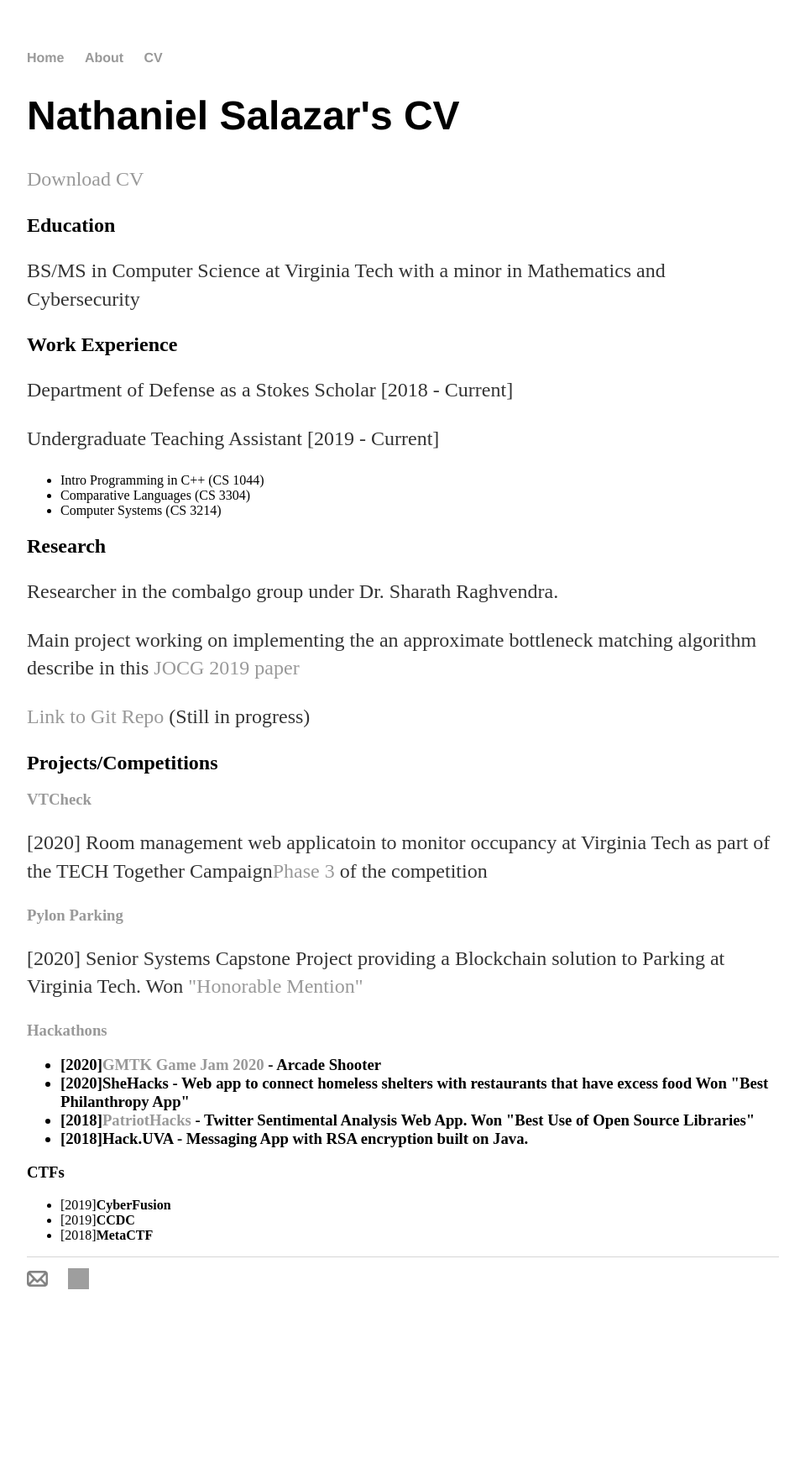
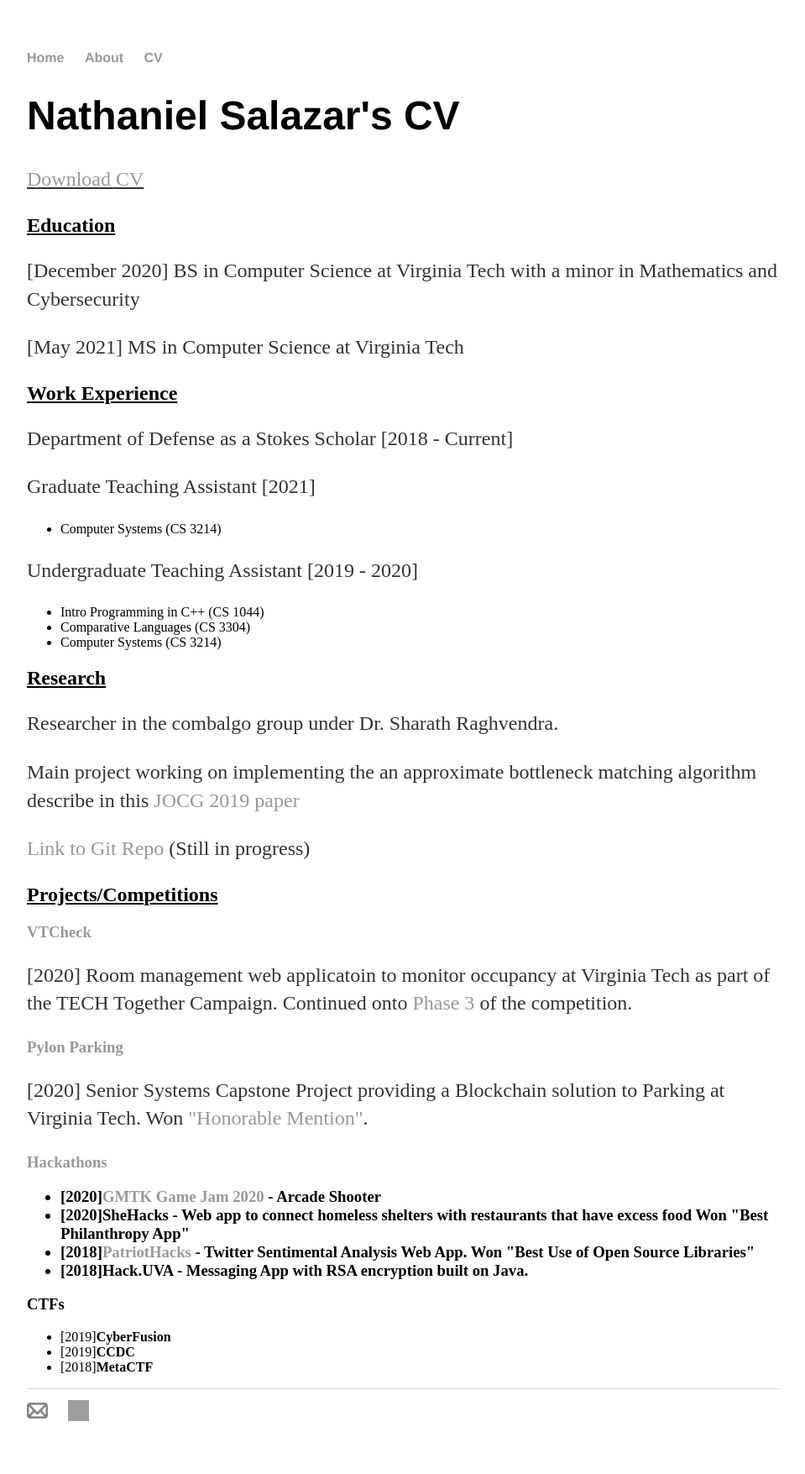
Before and after one commit to Nintendroid1/nintendroid1.github.io, a Jekyll site: the page built from cv/index.html, in a window 1280 px wide. Shown: the whole page at 84% size, without its empty margins (160-1119 px from the left). Built offline with Jekyll 4.4.1, drawn with Linux system fonts in a browser that asks for light colours; before the commit the page ends 1598 px from its top, so only the background shows below that; grey boxes are pictures that could not be loaded.

Commit message:
Update index.html

```diff
--- a/cv/index.html
+++ b/cv/index.html
@@ -3,30 +3,35 @@ layout: default
 title: Nathaniel Salazar's CV
 ---
 	<h1>{{ page.title }}</h1>
-		<p><a href="/files/Salazar_Nathaniel_2020_website.pdf">Download CV</a></p>
+	<p><u><a href="/files/Salazar_Nathaniel_2020_website.pdf">Download CV</a></u></p>
 
-	<h2>Education</h2>
-		<p>BS/MS in Computer Science at Virginia Tech with a minor in Mathematics and Cybersecurity</p>
+	<h2><u>Education</u></h2>
+		<p>[December 2020] BS in Computer Science at Virginia Tech with a minor in Mathematics and Cybersecurity</p>
+		<p>[May 2021] MS in Computer Science at Virginia Tech</p>
 
-	<h2>Work Experience</h2>
+	<h2><u>Work Experience</u></h2>
 		<p> Department of Defense as a Stokes Scholar [2018 - Current]</p>
-		<p> Undergraduate Teaching Assistant [2019 - Current]</p>
+		<p> Graduate Teaching Assistant [2021]</p>
+		<ul>
+			<li> Computer Systems (CS 3214) </li>
+		</ul>
+		<p> Undergraduate Teaching Assistant [2019 - 2020]</p>
 		<ul>
 			<li> Intro Programming in C++ (CS 1044)</li>
 			<li> Comparative Languages (CS 3304) </li>
 			<li> Computer Systems (CS 3214) </li>
 		</ul>
 
-	<h2>Research</h2>
+	<h2><u>Research</u></h2>
 		<p> Researcher in the combalgo group under Dr. Sharath Raghvendra. </p>
 		<p>Main project working on implementing the an approximate bottleneck matching algorithm describe in this <a href="https://drops.dagstuhl.de/opus/volltexte/2019/10452/pdf/LIPIcs-SoCG-2019-48.pdf">JOCG 2019 paper</a></p>
 		<p><a href="https://github.com/Nintendroid1/FASTMATCH">Link to Git Repo </a>(Still in progress) </p>
 
-	<h2>Projects/Competitions</h2>
+	<h2><u>Projects/Competitions</u></h2>
 		<h3><a href="https://hokiecheck.com/">VTCheck</a></h3>
-			<p>[2020] Room management web applicatoin to monitor occupancy at Virginia Tech as part of the TECH Together Campaign<a href="https://vtnews.vt.edu/articles/2020/08/fralinlifesci-tech-together-campaign-finalists.html">Phase 3</a> of the competition</p>
+			<p>[2020] Room management web applicatoin to monitor occupancy at Virginia Tech as part of the TECH Together Campaign. Continued onto <a href="https://vtnews.vt.edu/articles/2020/08/fralinlifesci-tech-together-campaign-finalists.html">Phase 3</a> of the competition.</p>
 		<h3><a href="https://git.cs.vt.edu/nateg98/pylon-parking"> Pylon Parking </a></h3>
-			<p>[2020] Senior Systems Capstone Project providing a Blockchain solution to Parking at Virginia Tech. Won <a href="https://cs.vt.edu/blockchain/blockchain-challenge-winners-2020.html">"Honorable Mention"</a></p>
+			<p>[2020] Senior Systems Capstone Project providing a Blockchain solution to Parking at Virginia Tech. Won <a href="https://cs.vt.edu/blockchain/blockchain-challenge-winners-2020.html">"Honorable Mention"</a>.</p>
 		<h3><a href="https://devpost.com/Nintendroid1?ref_content=user-portfolio&ref_feature=portfolio&ref_medium=global-nav">Hackathons</a>
 		<ul>
 			<li>[2020]<strong><a href="https://gooserocketgames.itch.io/gumball-panic">GMTK Game Jam 2020</strong></a> - Arcade Shooter</li>
```
